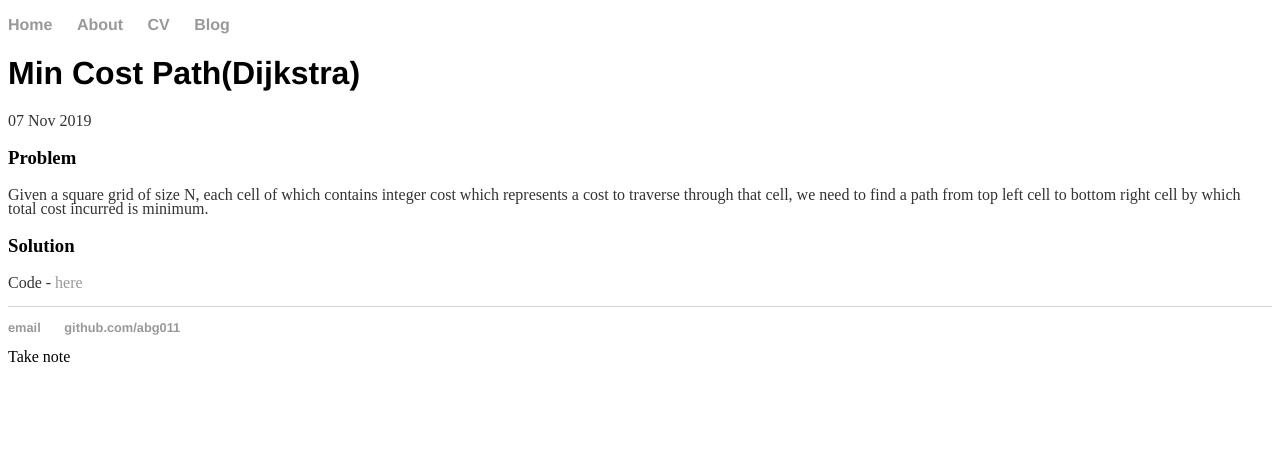
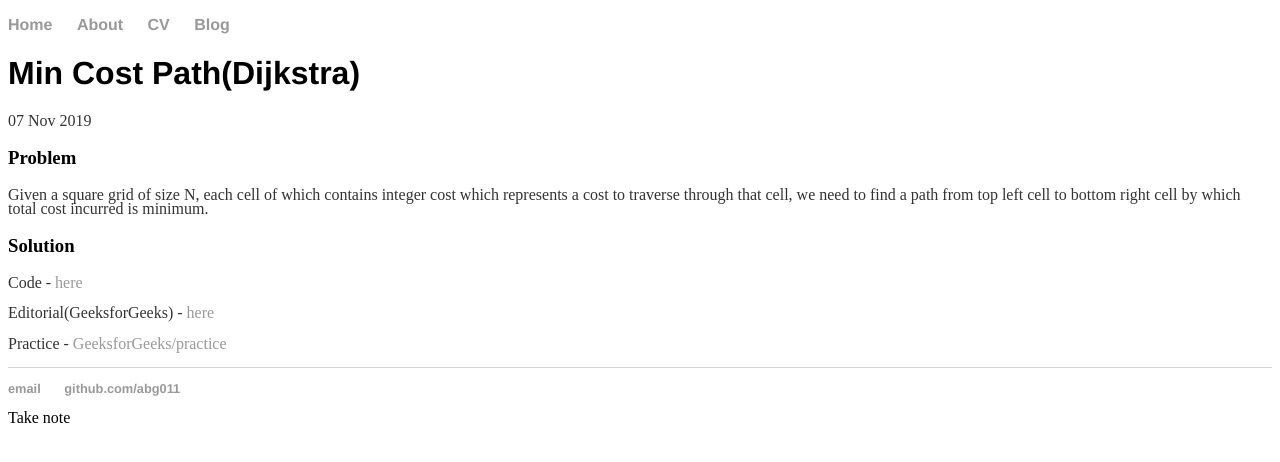
Before and after one commit to abhigupta543/abg011.github.io, a Jekyll site: the page built from _posts/2019-11-07-Min-cost.md, in a window 1280 px wide. Shown: the top 462 px of the page. Built offline with Jekyll 4.4.1, drawn with Linux system fonts in a browser that asks for light colours.

Commit message:
Update 2019-11-07-Min-cost.md

```diff
--- a/_posts/2019-11-07-Min-cost.md
+++ b/_posts/2019-11-07-Min-cost.md
@@ -8,4 +8,8 @@ date: 2019-11-07
 Given a square grid of size N, each cell of which contains integer cost which represents a cost to traverse through that cell, we need to find a path from top left cell to bottom right cell by which total cost incurred is minimum.
 
 ### Solution
-Code - [here](/code/)
+Code - [here](/code/min_code.cpp)
+
+Editorial(GeeksforGeeks) - [here](geeksforgeeks.org/minimum-cost-path-left-right-bottom-moves-allowed/)
+
+Practice - [GeeksforGeeks/practice](https://practice.geeksforgeeks.org/problems/minimum-cost-path/0)
```
